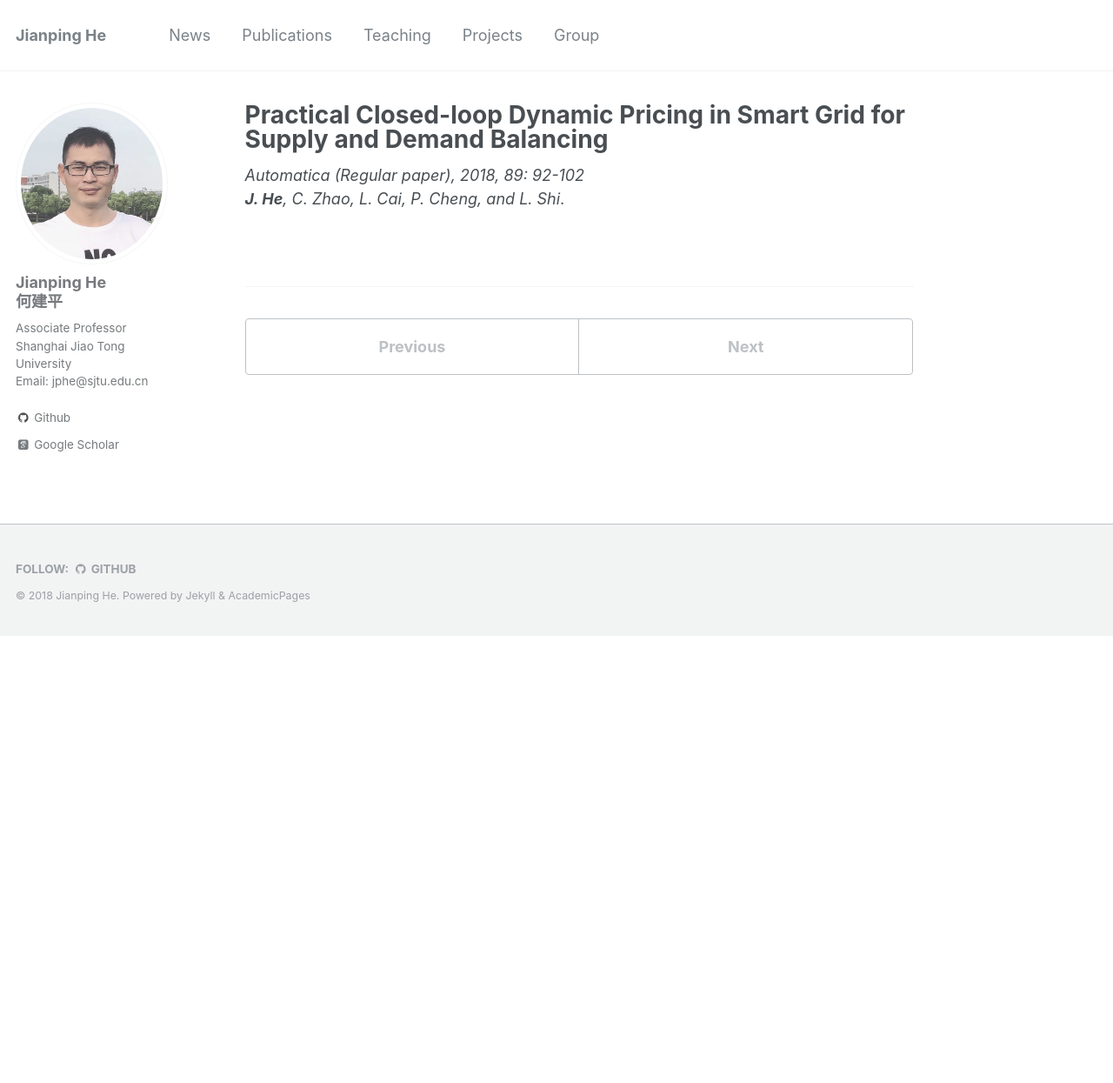
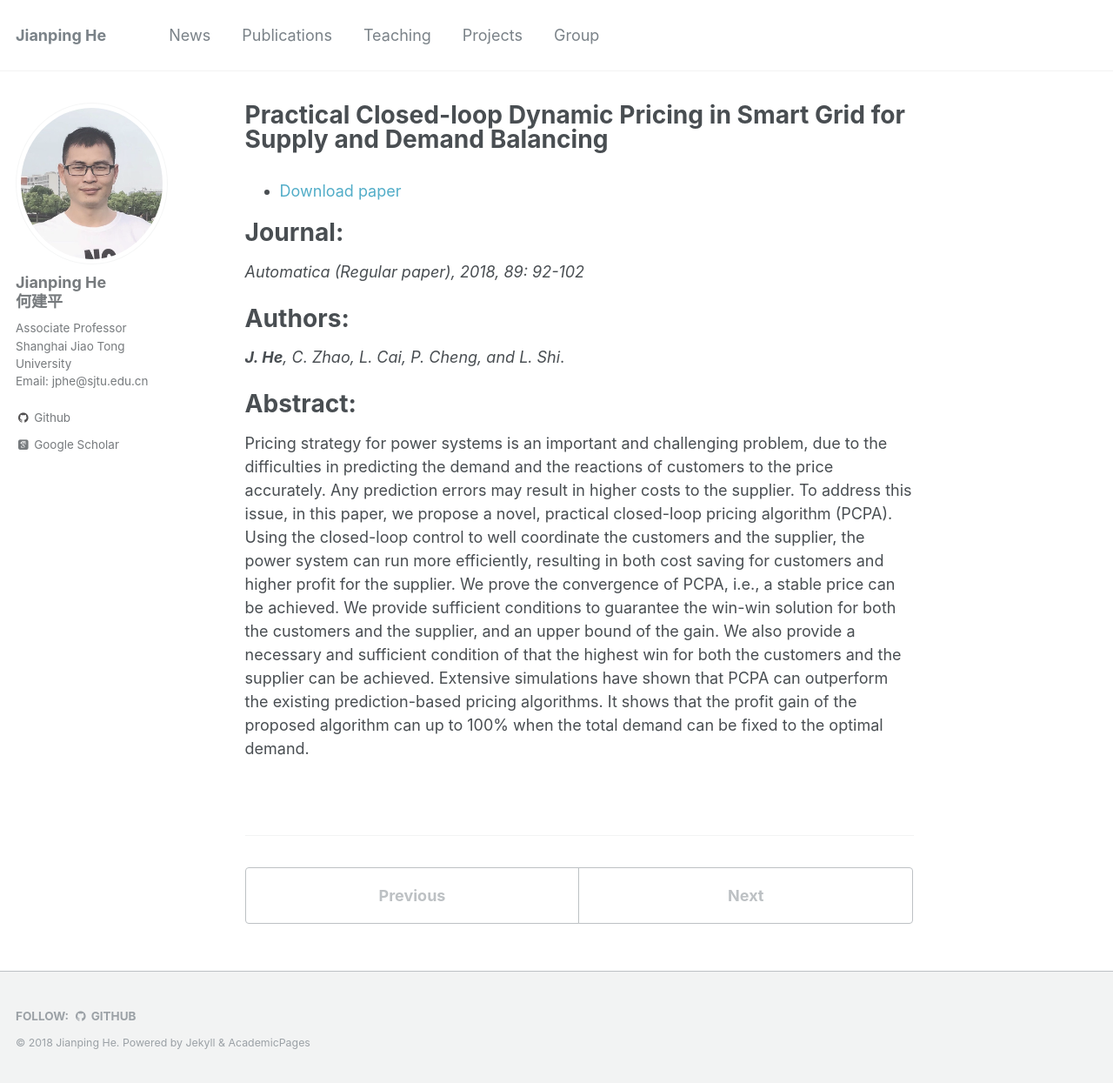
Before and after one commit to jiangshuozz/Jianping-He.github.io, a Jekyll site: the page built from _publications/2018-01-01-Practical-Closed-loop-Dynamic-Pricing.md, in a window 1280 px wide and 1245 px high. Shown: the whole window at 87% size. Built offline with Jekyll 4.4.1, drawn with Linux system fonts in a browser that asks for light colours; some web fonts are replaced.

Commit message:
Update 2018-01-01-Practical-Closed-loop-Dynamic-Pricing.md

```diff
--- a/_publications/2018-01-01-Practical-Closed-loop-Dynamic-Pricing.md
+++ b/_publications/2018-01-01-Practical-Closed-loop-Dynamic-Pricing.md
@@ -8,5 +8,16 @@ venue: '--'
 #paperurl: ''
 #citation: ''
 ---
+- [Download paper](https://www.sciencedirect.com/science/article/pii/S0005109817305526)
+
+Journal:
+===
 *Automatica (Regular paper), 2018, 89: 92-102*
+
+Authors:
+===
 ***J. He**, C. Zhao, L. Cai, P. Cheng, and L. Shi*.
+
+Abstract:
+===
+Pricing strategy for power systems is an important and challenging problem, due to the difficulties in predicting the demand and the reactions of customers to the price accurately. Any prediction errors may result in higher costs to the supplier. To address this issue, in this paper, we propose a novel, practical closed-loop pricing algorithm (PCPA). Using the closed-loop control to well coordinate the customers and the supplier, the power system can run more efficiently, resulting in both cost saving for customers and higher profit for the supplier. We prove the convergence of PCPA, i.e., a stable price can be achieved. We provide sufficient conditions to guarantee the win-win solution for both the customers and the supplier, and an upper bound of the gain. We also provide a necessary and sufficient condition of that the highest win for both the customers and the supplier can be achieved. Extensive simulations have shown that PCPA can outperform the existing prediction-based pricing algorithms. It shows that the profit gain of the proposed algorithm can up to 100% when the total demand can be fixed to the optimal demand.
```
